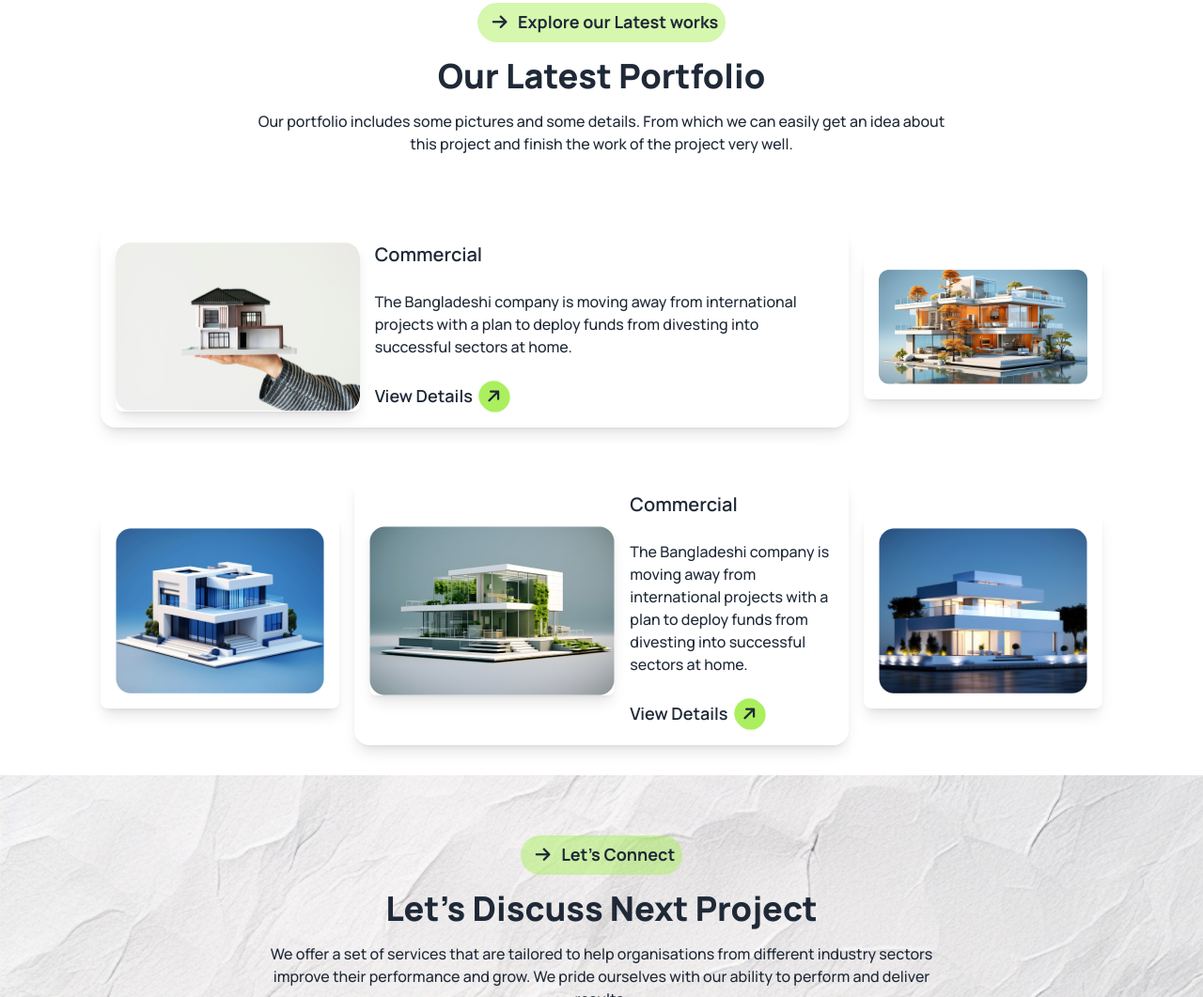
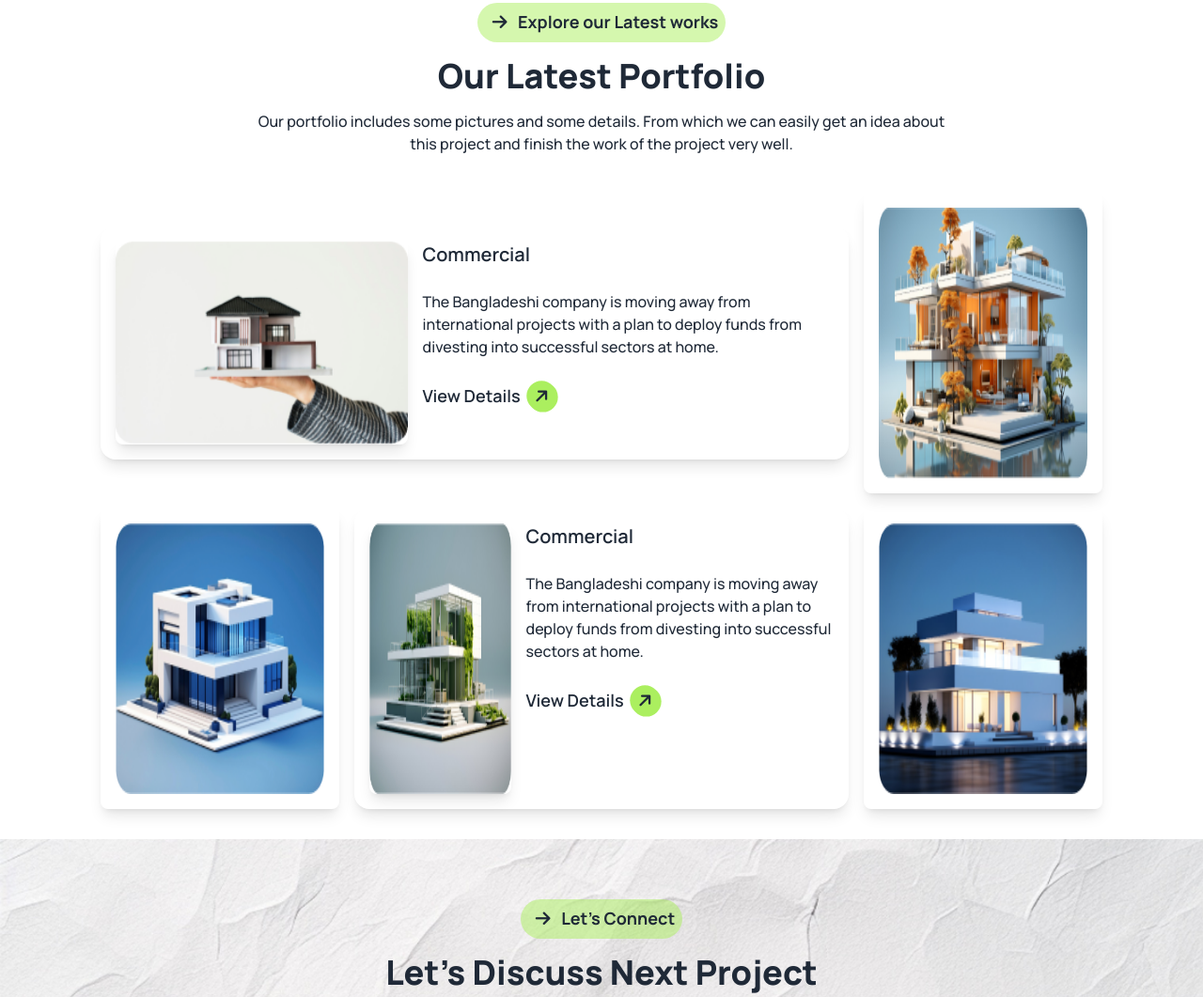
Before and after one commit to srshakil2/assignment-03, a plain HTML site: page index.html in a window 1280 px wide. Shown: the part 2270-3331 px from the top of the page at 94% size. Drawn offline with nearby package versions, Linux system fonts and the light colour scheme.

Commit message:
pc h fix ok

```diff
--- a/index.html
+++ b/index.html
@@ -331,11 +331,17 @@
         <div
           class="w-10/12 mt-10 mx-auto grid lg:grid-cols-8 lg:grid-rows-2 gap-4"
         >
-          <div class="hero grid lg:col-span-6 my-auto order-1 lg:order-1">
+          <div class="grid lg:col-span-6 my-auto order-1 lg:order-1">
             <div
-              class="hero-content flex-col lg:flex-row p-4 rounded-2xl shadow-lg"
+              class="flex gap-4 flex-col lg:flex-row p-4 rounded-2xl shadow-lg"
             >
-              <img src="./assets/img1.png" class="rounded-lg shadow-lg" />
+              <div class="w-full h-full">
+                <img
+                  src="./assets/img1.png"
+                  class="rounded-lg shadow-lg w-full h-full"
+                />
+              </div>
+
               <div>
                 <h1 class="text-xl font-semibold">Commercial</h1>
                 <p class="py-6 font-medium">
@@ -357,24 +363,34 @@
               </div>
             </div>
           </div>
-          <div class="grid lg:col-span-2 my-auto order-2 lg:order-2">
+          <div
+            class="grid lg:col-span-2 my-auto order-2 lg:order-2 h-full w-full"
+          >
             <img
               src="./assets/img2.png"
-              class="rounded-lg mx-auto p-4 shadow-lg"
+              class="rounded-lg mx-auto p-4 shadow-lg h-full w-full"
             />
           </div>
-          <div class="grid lg:col-span-2 my-auto order-5 lg:order-3">
+          <div
+            class="grid lg:col-span-2 my-auto order-5 lg:order-3 h-full w-full"
+          >
             <img
               src="./assets/img3.png"
-              class="rounded-lg mx-auto p-4 shadow-lg"
+              class="rounded-lg p-4 shadow-lg h-full w-full mx-auto"
             />
           </div>
-          <div class="hero grid lg:col-span-4 my-auto order-4 lg:order-4">
+          <div class="grid lg:col-span-4 my-auto order-4 lg:order-4">
             <div
-              class="hero-content flex-col lg:flex-row p-4 rounded-2xl shadow-lg"
+              class="flex gap-4 flex-col lg:flex-row p-4 rounded-2xl shadow-lg"
             >
-              <img src="./assets/img4.png" class="rounded-lg shadow-lg" />
-              <div>
+              <div class="w-full min-h-72">
+                <img
+                  src="./assets/img4.png"
+                  class="rounded-lg shadow-lg w-full min-h-full"
+                />
+              </div>
+
+              <div class="">
                 <h1 class="text-xl font-semibold">Commercial</h1>
                 <p class="py-6 font-medium">
                   The Bangladeshi company is moving away from international
@@ -395,16 +411,20 @@
               </div>
             </div>
           </div>
-          <div class="grid lg:col-span-2 my-auto order-3 lg:order-5">
+          <div
+            class="grid lg:col-span-2 my-auto order-3 lg:order-5 w-full h-full"
+          >
             <img
               src="./assets/img5.png"
-              class="rounded-lg mx-auto p-4 shadow-lg"
+              class="rounded-lg mx-auto p-4 shadow-lg w-full h-full"
             />
           </div>
-          <div class="grid lg:col-span-2 my-auto order-6 lg:hidden md:hidden">
+          <div
+            class="grid lg:col-span-2 my-auto order-6 lg:hidden md:hidden w-full h-full"
+          >
             <img
               src="./assets/img5.png"
-              class="rounded-lg mx-auto p-4 shadow-lg"
+              class="rounded-lg mx-auto p-4 shadow-lg w-full h-full"
             />
           </div>
         </div>
@@ -475,6 +495,6 @@
         </div>
       </section>
     </main>
-    <footer></footer>
+    <footer class=""></footer>
   </body>
 </html>
```
